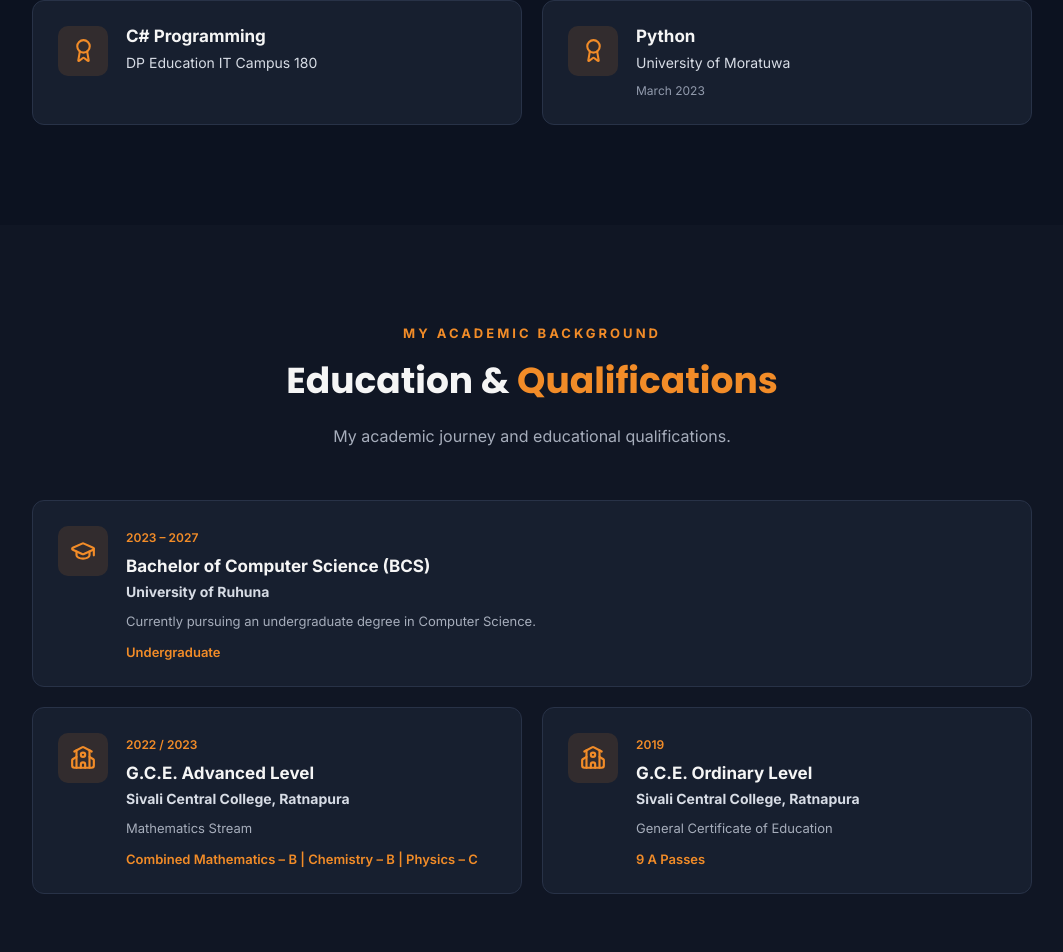
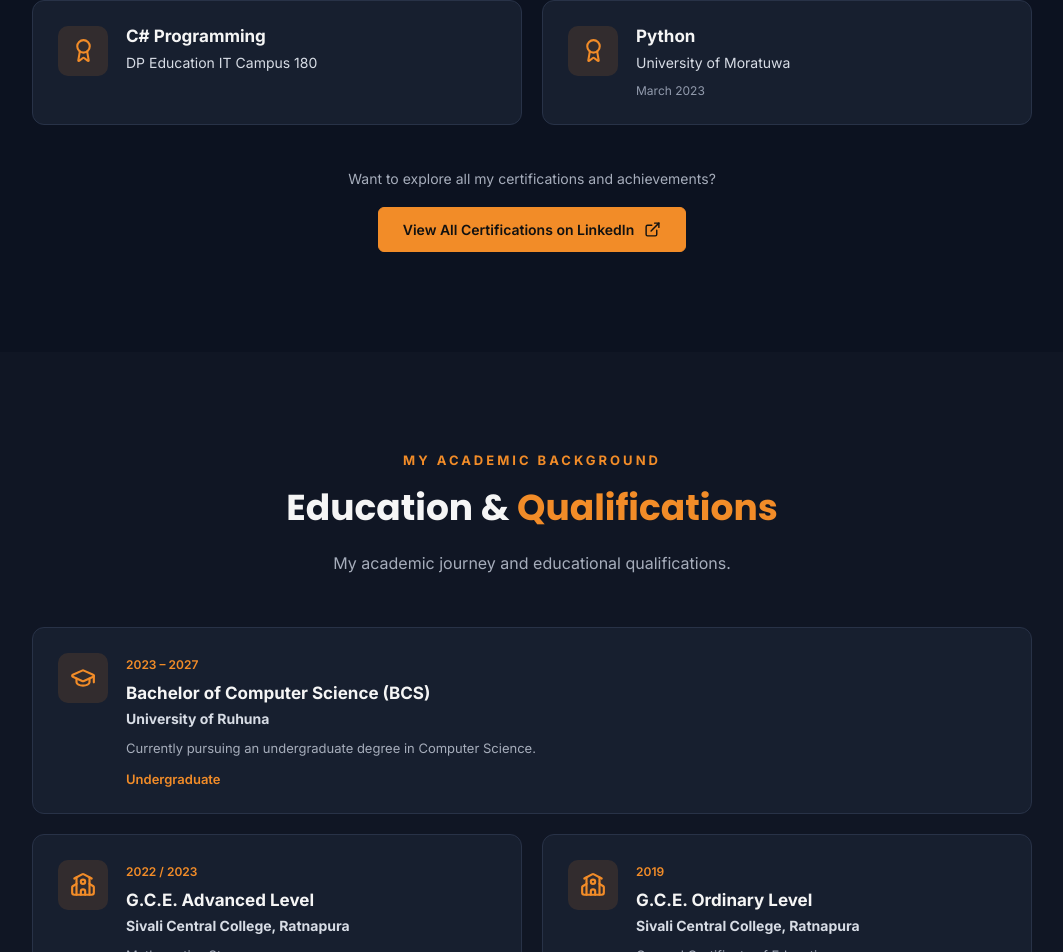
Before and after one commit to CharuniLiyanage/charuni-portfolio, a React (Vite) app in the folder charuni-portfolio/: page / in a window 1280 px wide. Shown: the part 7646-8598 px from the top of the page, without its empty margins (108-1171 px from the left). Built offline with nearby package versions, Linux system fonts and the light colour scheme.

Commit message:
Update certificates section

```diff
--- a/charuni-portfolio/src/components/Certifications.jsx
+++ b/charuni-portfolio/src/components/Certifications.jsx
@@ -1,5 +1,5 @@
 
-import { Award } from "lucide-react";
+import { Award, ExternalLink } from "lucide-react";
 
 const certifications = [
   {
@@ -46,13 +46,18 @@ const certifications = [
 
 function Certifications() {
   return (
-    <section className="section certifications-section" id="certifications">
+    <section
+      className="section certifications-section"
+      id="certifications"
+    >
       <div className="container">
         <div className="section-heading">
           <p className="section-subtitle">MY ACHIEVEMENTS</p>
+
           <h2>
             Certifications & <span className="accent">Courses</span>
           </h2>
+
           <p className="certifications-intro">
             Professional courses and certifications I have completed
             to improve my technical knowledge and skills.
@@ -68,7 +73,10 @@ function Certifications() {
 
               <div className="certification-details">
                 <h3>{cert.name}</h3>
-                <p className="certification-issuer">{cert.issuer}</p>
+
+                <p className="certification-issuer">
+                  {cert.issuer}
+                </p>
 
                 {cert.date && (
                   <span className="certification-date">
@@ -79,6 +87,22 @@ function Certifications() {
             </article>
           ))}
         </div>
+
+        <div className="certifications-footer">
+          <p>
+            Want to explore all my certifications and achievements?
+          </p>
+
+          <a
+            href="https://www.linkedin.com/in/charuni-hansika/details/certifications/"
+            target="_blank"
+            rel="noreferrer"
+            className="certifications-link"
+          >
+            View All Certifications on LinkedIn
+            <ExternalLink size={17} />
+          </a>
+        </div>
       </div>
     </section>
   );
--- a/charuni-portfolio/src/styles.css
+++ b/charuni-portfolio/src/styles.css
@@ -723,7 +723,9 @@ a {
 }
 
 
+
 /* CERTIFICATIONS SECTION */
+
 .certifications-section {
   background: #0c1220;
 }
@@ -736,11 +738,13 @@ a {
 
 .certifications-grid {
   display: grid;
-  grid-template-columns: repeat(2, 1fr);
+  grid-template-columns: repeat(2, minmax(0, 1fr));
   gap: 20px;
   max-width: 1000px;
   margin: 40px auto 0;
 }
+
+/* CERTIFICATION CARD */
 
 .certification-card {
   display: flex;
@@ -758,6 +762,8 @@ a {
   border-color: #f28c28;
 }
 
+/* CERTIFICATION ICON */
+
 .certification-icon {
   min-width: 50px;
   height: 50px;
@@ -768,6 +774,8 @@ a {
   align-items: center;
   justify-content: center;
 }
+
+/* CERTIFICATION DETAILS */
 
 .certification-details h3 {
   font-size: 17px;
@@ -785,6 +793,42 @@ a {
   font-size: 12px;
 }
 
+/* LINKEDIN CERTIFICATIONS BUTTON */
+
+.certifications-footer {
+  text-align: center;
+  margin-top: 45px;
+}
+
+.certifications-footer p {
+  color: #a6adbb;
+  font-size: 14px;
+  margin-bottom: 20px;
+}
+
+.certifications-link {
+  display: inline-flex;
+  align-items: center;
+  justify-content: center;
+  gap: 10px;
+  padding: 13px 24px;
+  background: #f28c28;
+  color: #111;
+  border: 1px solid #f28c28;
+  border-radius: 6px;
+  font-size: 14px;
+  font-weight: 600;
+  transition: 0.3s ease;
+}
+
+.certifications-link:hover {
+  background: #ffab52;
+  border-color: #ffab52;
+  transform: translateY(-3px);
+}
+
+/* RESPONSIVE DESIGN */
+
 @media (max-width: 768px) {
   .certifications-grid {
     grid-template-columns: 1fr;
@@ -793,8 +837,18 @@ a {
   .certification-card {
     padding: 20px;
   }
+
+  .certifications-footer {
+    margin-top: 35px;
+  }
 }
 
+@media (max-width: 480px) {
+  .certifications-link {
+    padding: 12px 16px;
+    font-size: 12px;
+  }
+}
 
 /* EDUCATION SECTION */
 .education-section {
```
